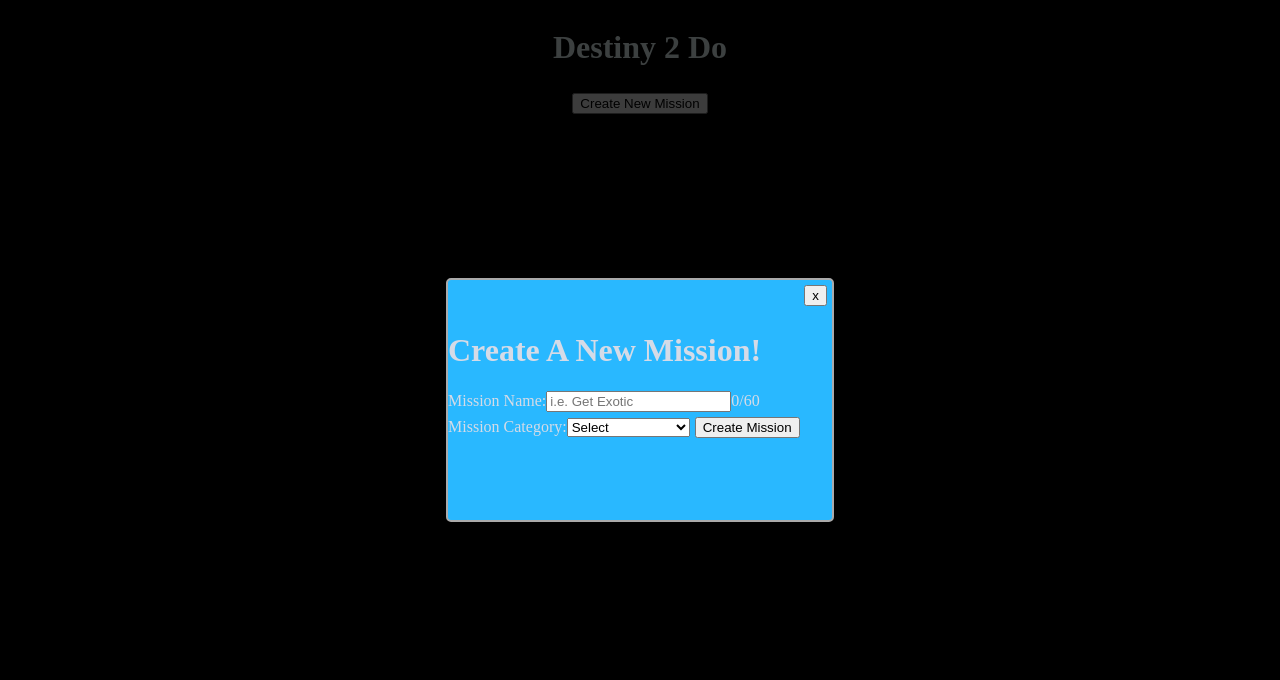
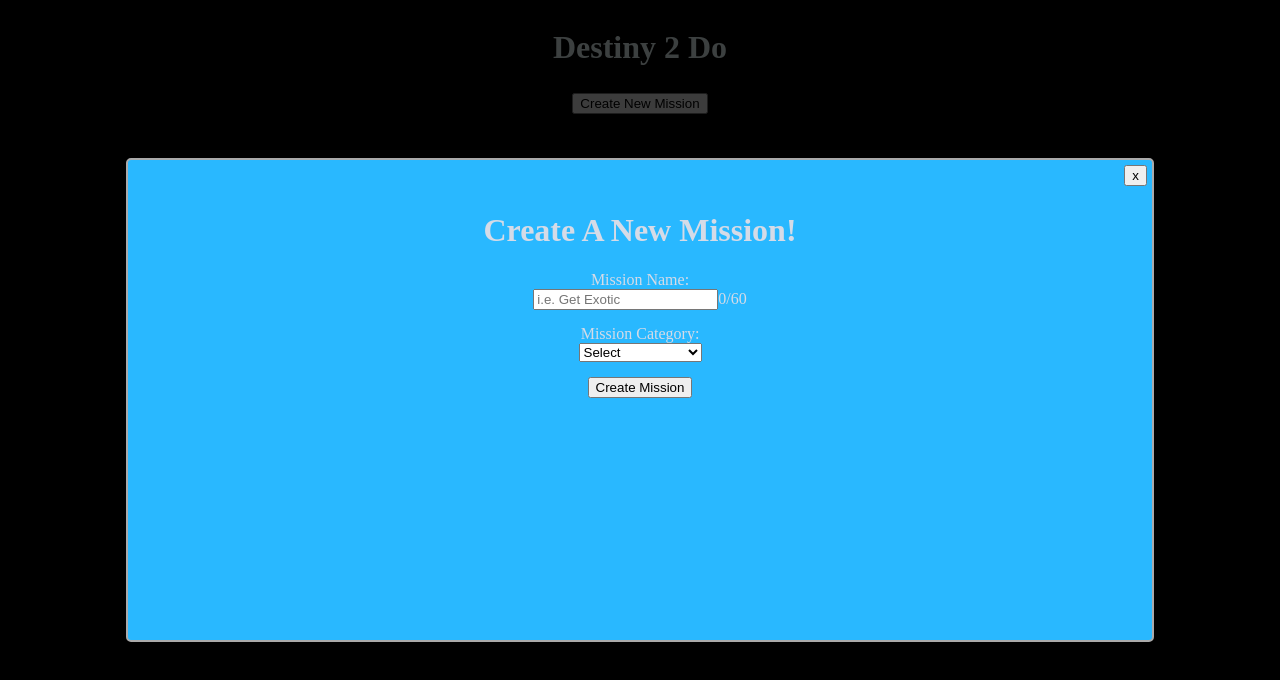
Before and after one commit to rocknswimmer/Destiny-2-Do, a React app: page / in a window 1280 px wide. Both pictures are taken after a click on the button "Create New Mission". Shown: the top 680 px of the page. Built offline with nearby package versions, Linux system fonts and the light colour scheme; no server answers.

Commit message:
style good enough

```diff
--- a/public/app.css
+++ b/public/app.css
@@ -125,8 +125,8 @@
   left: 50%;
   max-width: 100%;
   max-height: 100%;
-  min-height: 30%;
-  min-width: 30%;
+  min-height: 60%;
+  min-width: 80%;
   transform: translate(-50%, -50%);
 }
 .modal-pop::-webkit-scrollbar {
@@ -148,6 +148,17 @@
   margin-bottom: 10px;
   display: flex;
   justify-content: flex-end;
+}
+
+.modal-content {
+  width: 100%;
+}
+
+.form{
+  display: flex;
+  flex-direction: column;
+  align-items: center;
+  justify-content: space-between;
 }
 
 body {
@@ -177,3 +188,19 @@
 button {
   margin: 5px;
 }
+
+.create {
+  text-align: center;
+}
+
+.new {
+  margin-top: 15px;
+}
+
+.mission {
+  display: flex;
+  flex-direction: column;
+  align-items: center;
+  justify-content: space-between;
+  margin-bottom: 15px;
+}
--- a/src/App.jsx
+++ b/src/App.jsx
@@ -164,13 +164,16 @@
       {addingNew && <Modal
       close={() => {openForm()}}
       content={
-        <div>
-          <form onSubmit={submitMission}>
-            <h1>Create A New Mission!</h1>
+        <div className="modal-content">
+          <h1 className="create">Create A New Mission!</h1>
+          <form onSubmit={submitMission} className="form">
+
+            <div className="mission">
+            <label>Mission Name:</label>
             <div>
-            <label>Mission Name:</label>
             <input type="text" placeholder="i.e. Get Exotic" onChange={missionValue}></input>
             <span>{`${mission.length}/60`}</span>
+            </div>
             </div>
             <label>Mission Category:</label>
             <select onChange={categoryValue}>
@@ -180,7 +183,7 @@
               <option value={'story'}>Story</option>
               <option value={'other'}>Other/End Game</option>
             </select>
-            <button type="submit">Create Mission</button>
+            <button type="submit" className="new">Create Mission</button>
           </form>
         </div>
       }
--- a/src/Feed.jsx
+++ b/src/Feed.jsx
@@ -101,12 +101,12 @@
             {!archive && <button onClick={checkComplete}>Mission Complete</button>}
             {archive && <button onClick={checkComplete}>Unarchive Mission</button>}
             {doubleCheck && <Modal  close={() => {checkComplete()}} content={
-              <div>
-                {!archive && <div>
+              <div className="form">
+                {!archive && <div className="form">
                 <h3>You Have Completed This mission?</h3>
                 <button onClick={() => {markComplete(toDo.id)}}>Yes</button>
                 </div>}
-                {archive && <div>
+                {archive && <div className="form">
                 <h3>You Want To Unarchive This mission?</h3>
                 <button onClick={() => {unarchive(toDo.id)}}>Yes</button>
                 </div>}
```
Also changed, not shown: 1 other file (tests, documents, lock files or other folders).
